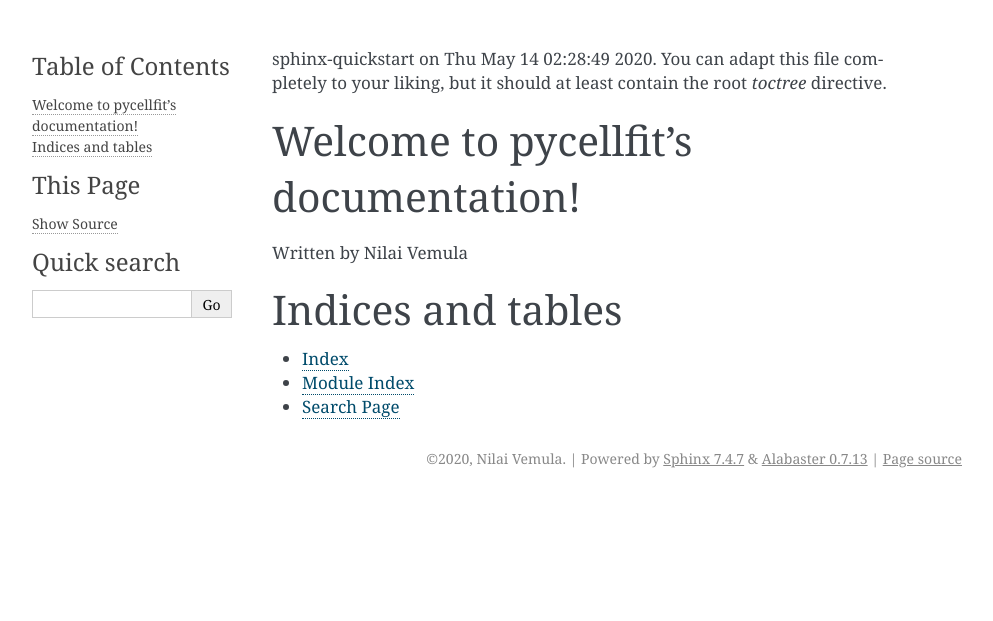
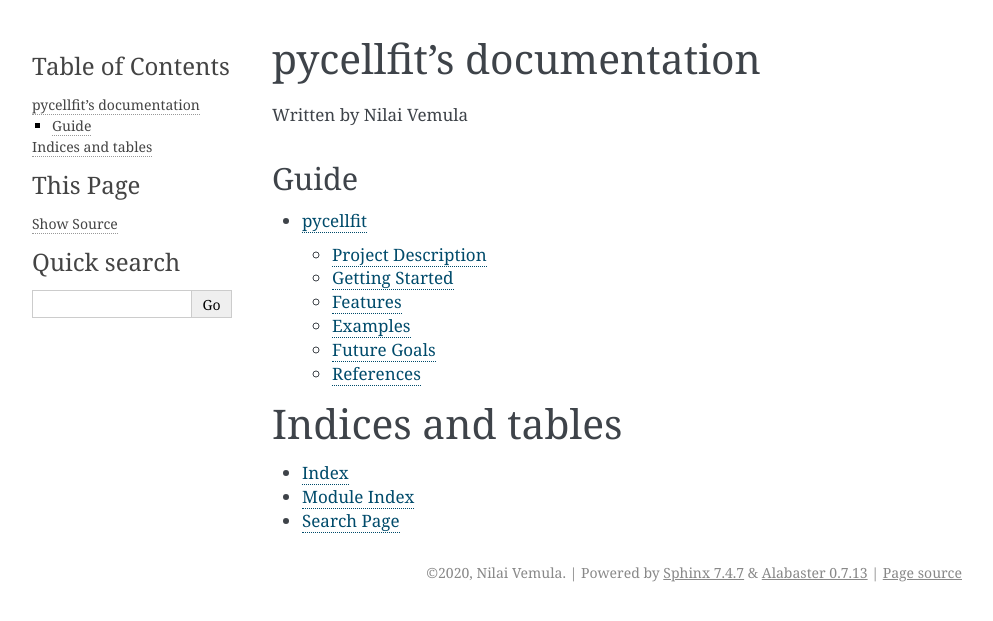
Before and after one commit to NilaiVemula/PyCellFIT, a Sphinx documentation site: the page built from docs/source/index.rst, in a window 1280 px wide. Shown: the top 621 px of the page, without its empty margins (148-1141 px from the left). Built offline with Sphinx 7.4.7, drawn with Linux system fonts in a browser that asks for light colours.

Commit message:
Linked readme to documentation

```diff
--- a/docs/source/index.rst
+++ b/docs/source/index.rst
@@ -1,16 +1,14 @@
-.. pycellfit documentation master file, created by
-sphinx-quickstart on Thu May 14 02:28:49 2020.
-You can adapt this file completely to your liking, but it should at least
-contain the root `toctree` directive.
-
-Welcome to pycellfit's documentation!
+pycellfit's documentation
 =====================================
 
 Written by Nilai Vemula
 
+Guide
+^^^^^
 .. toctree::
    :maxdepth: 2
-   :caption: Contents:
+
+   readme_link
 
 
 
--- /dev/null
+++ b/docs/source/readme_link.rst
@@ -0,0 +1 @@
+.. include:: ../../README.rst
```
Also changed, not shown: README.rst (+7 -7 lines).
